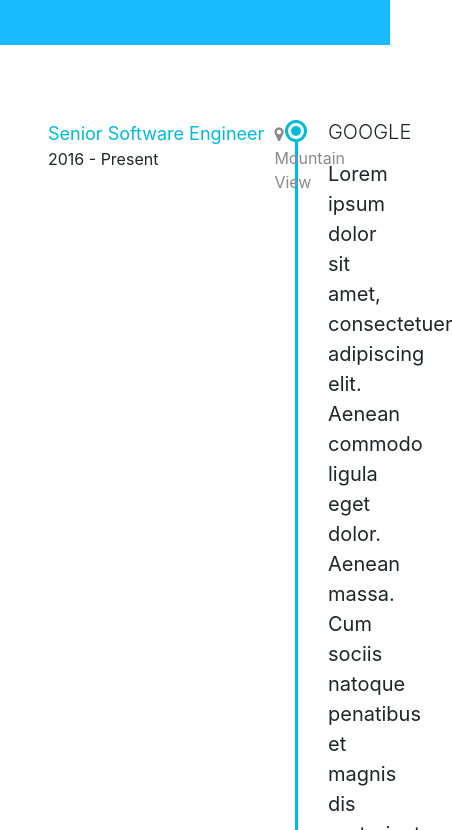
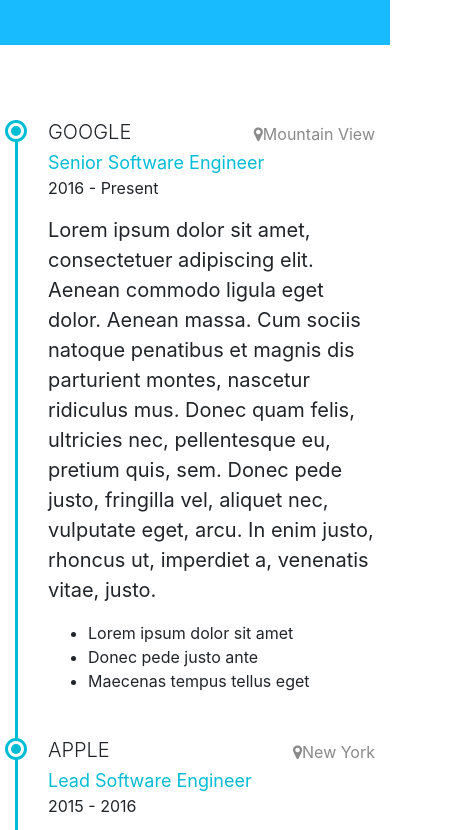
Before and after one commit to runawaycoin/runawaycoin.github.io, a website with bundled scripts: page public/index.html in a window 390 px wide. Shown: the part 3440-4270 px from the top of the page, 452 px wide, since content can reach past the window. Built offline with nearby package versions, Linux system fonts and the light colour scheme.

Commit message:
responsive timeline

```diff
--- a/public/scss/_timeline.scss
+++ b/public/scss/_timeline.scss
@@ -76,3 +76,20 @@
   font-size: 20px;
   font-weight: 300;
 }
+
+
+/* Extra small devices (phones, less than 768px) */
+@media (max-width: 767px) {
+
+  .timeline {
+    margin-left: 0;
+    padding-right: 0;
+  }
+  .timeline .place {
+    margin-bottom: 5px;
+  }
+  .timeline .job-meta {
+    position: static;
+    margin-bottom: 15px;
+  }
+}
```
Also changed, not shown: public/css/freelancer.css, 1 other file.
